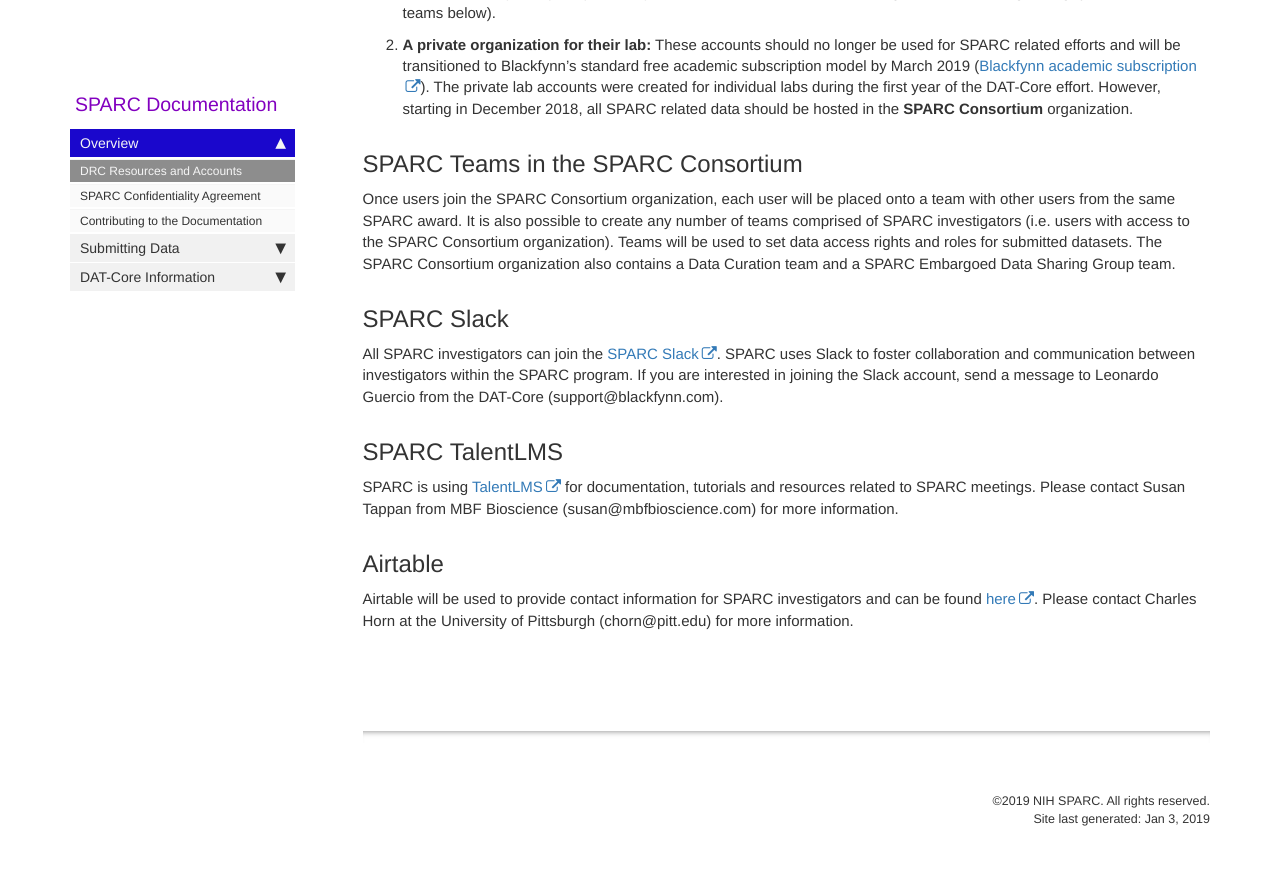
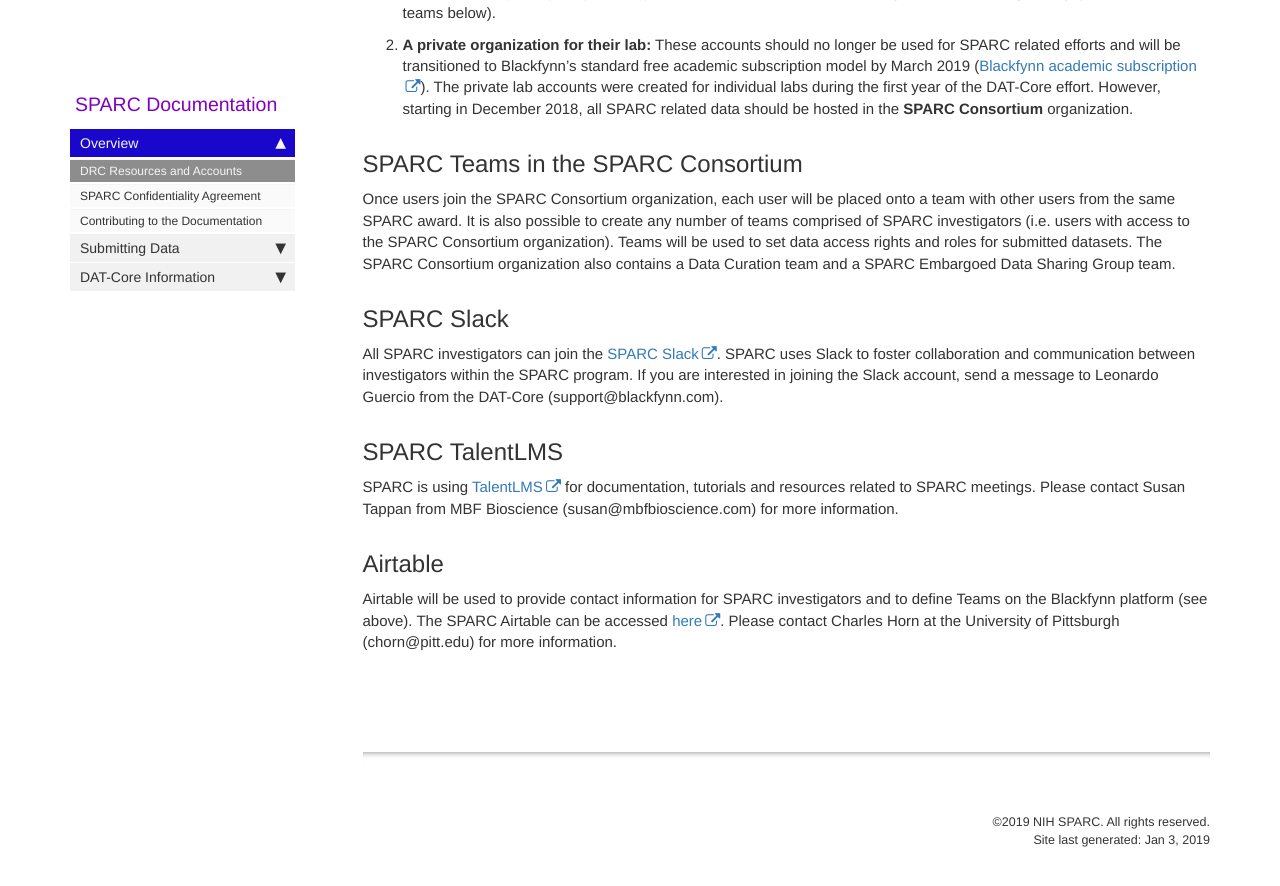
Before and after one commit to tgbugs/docs.sparc.science, a Jekyll site: the page built from pages/data_submission/dat_core_user_accounts.md, in a window 1280 px wide and 900 px high, scrolled down 596 px. Shown: the top 886 px of the window. Built offline with Jekyll 4.4.1, drawn with Linux system fonts in a browser that asks for light colours; nearby versions of some CDN libraries; comment, search, counter and statistics services are not loaded.

Commit message:
Made some corrections

```diff
--- a/pages/data_submission/dat_core_user_accounts.md
+++ b/pages/data_submission/dat_core_user_accounts.md
@@ -26,4 +26,4 @@ All SPARC investigators can join the [SPARC Slack](https://nih-sparc.slack.com).
 SPARC is using [TalentLMS](https://datathon-learnwithsparc.talentlms.com/) for documentation, tutorials and resources related to SPARC meetings. Please contact Susan Tappan from MBF Bioscience (susan@mbfbioscience.com) for more information.
 
 ## Airtable
-Airtable will be used to provide contact information for SPARC investigators and can be found [here](https://airtable.com/tblFGEvUoTbbG6tJy/viwWBpydzfYQsvNFz). Please contact Charles Horn at the University of Pittsburgh (chorn@pitt.edu) for more information.
+Airtable will be used to provide contact information for SPARC investigators and to define Teams on the Blackfynn platform (see above). The SPARC Airtable can be accessed [here](https://airtable.com/tblFGEvUoTbbG6tJy/viwWBpydzfYQsvNFz). Please contact Charles Horn at the University of Pittsburgh (chorn@pitt.edu) for more information.
```
